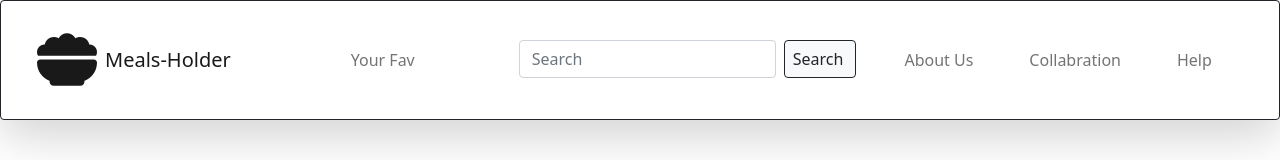
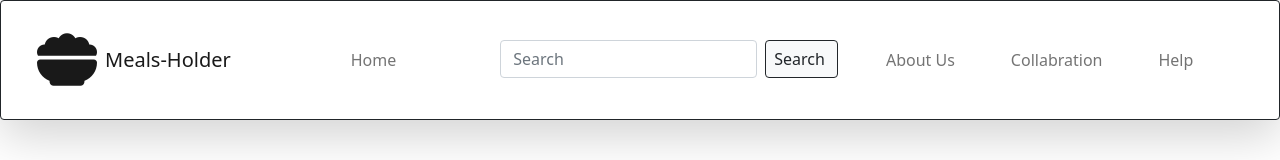
Before and after one commit to Nandasagarre/Meal-app, a plain HTML site: page detail.html in a window 1280 px wide. Shown: the top 160 px of the page. Drawn offline with nearby package versions, Linux system fonts and the light colour scheme.

Commit message:
added home in nav

```diff
--- a/detail.html
+++ b/detail.html
@@ -24,7 +24,7 @@
       <div class="ps-5 collapse navbar-collapse" id="navbarSupportedContent">
         <ul class="ps-5 navbar-nav me-auto mb-2 mb-lg-0">
           <li class="nav-item">
-            <a class="nav-link" href="#">Your Fav</a>
+            <a class="nav-link" href="./index.html">Home</a>
           </li>
 
           <li class="ps-5 ms-5 nav-item">
```
